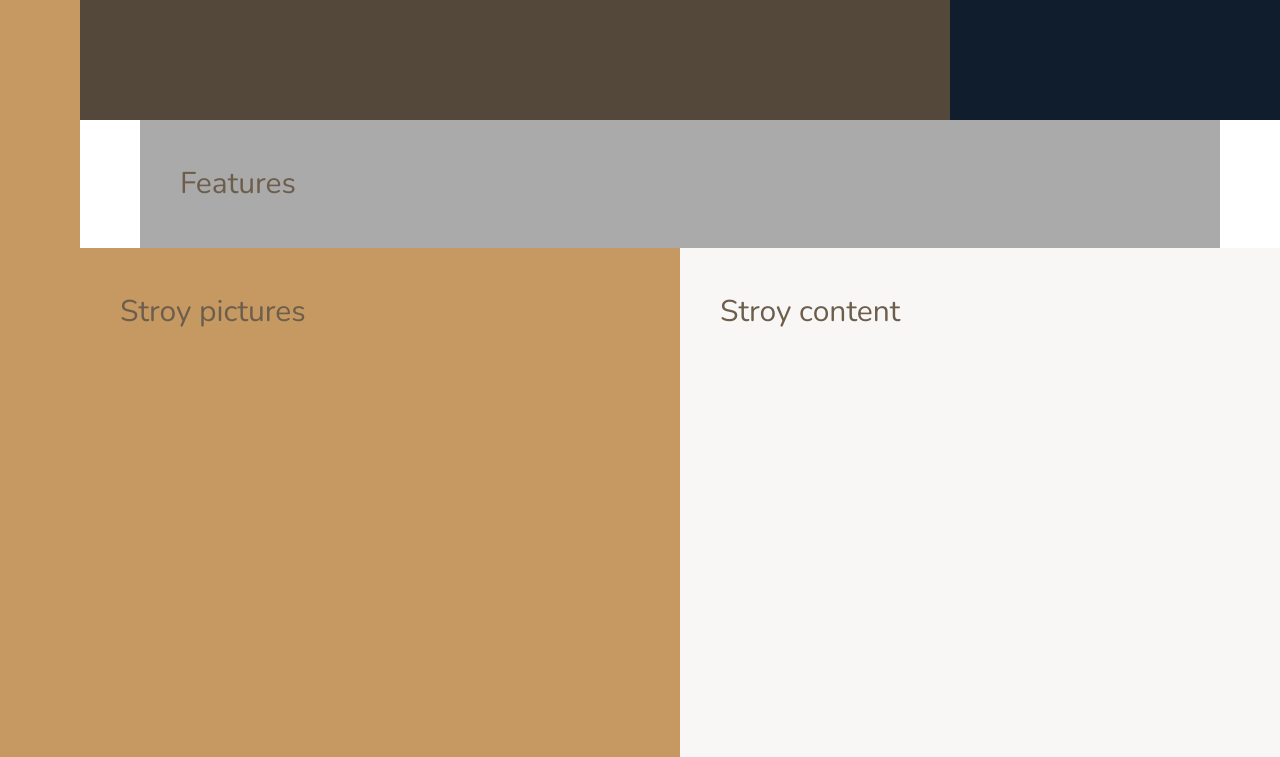
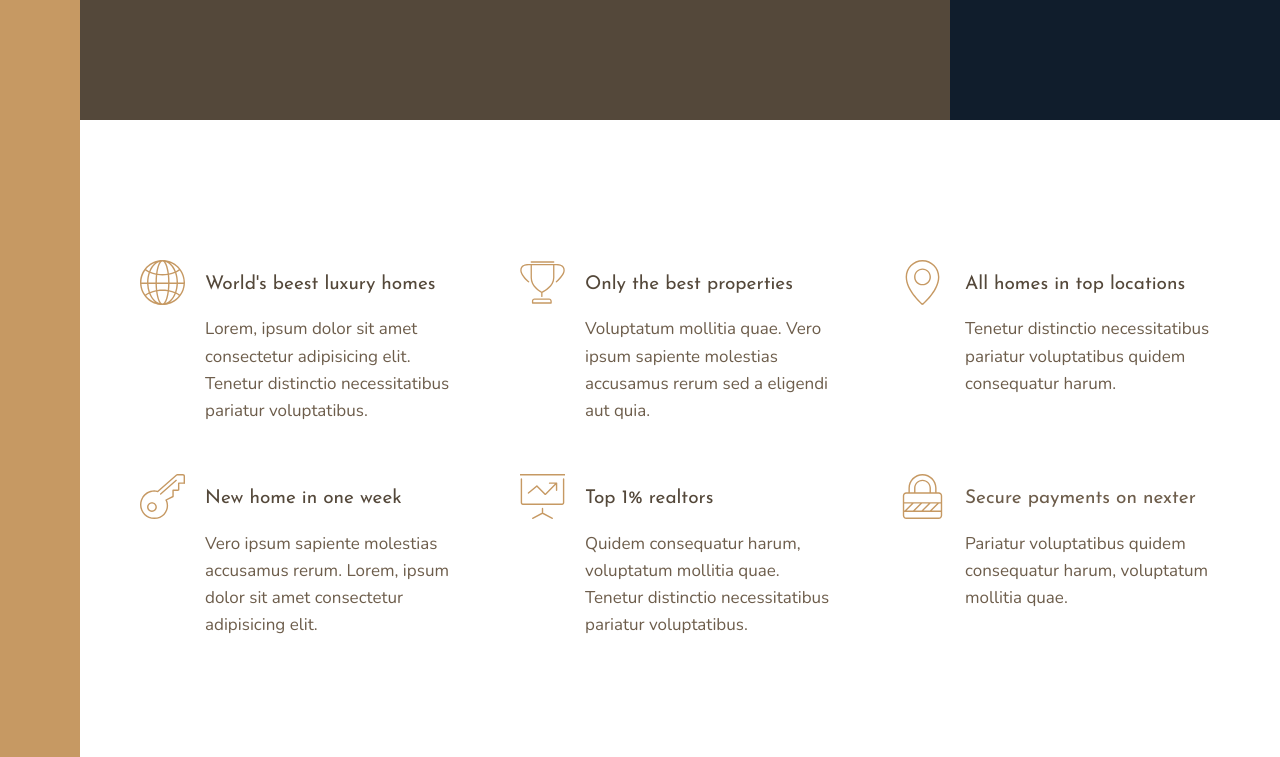
Before and after one commit to PoMkaNik/nexter, a website: page index.html in a window 1280 px wide. Shown: the part 520-1277 px from the top of the page. Drawn offline with nearby package versions, Linux system fonts and the light colour scheme.

Commit message:
features section added

```diff
--- a/index.html
+++ b/index.html
@@ -27,7 +27,65 @@
     </div>
 
     <section class="features">
-        Features
+        <div class="feature">
+            <svg class="feature__icon">
+                <use xlink:href="img/sprite.svg#icon-global"></use>
+            </svg>
+            <h4 class="heading-4 heading-4--dark">
+                World's beest luxury homes
+            </h4>
+            <p class="feature__text">Lorem, ipsum dolor sit amet consectetur adipisicing elit. Tenetur distinctio
+                necessitatibus pariatur
+                voluptatibus.</p>
+        </div>
+        <div class="feature">
+            <svg class="feature__icon">
+                <use xlink:href="img/sprite.svg#icon-trophy"></use>
+            </svg>
+            <h4 class="heading-4 heading-4--dark">
+                Only the best properties
+            </h4>
+            <p class="feature__text">Voluptatum mollitia quae. Vero ipsum sapiente molestias accusamus rerum sed a
+                eligendi aut quia.</p>
+        </div>
+        <div class="feature">
+            <svg class="feature__icon">
+                <use xlink:href="img/sprite.svg#icon-map-pin"></use>
+            </svg>
+            <h4 class="heading-4 heading-4--dark">
+                All homes in top locations
+            </h4>
+            <p class="feature__text">Tenetur distinctio necessitatibus pariatur voluptatibus quidem consequatur harum.
+            </p>
+        </div>
+        <div class="feature">
+            <svg class="feature__icon">
+                <use xlink:href="img/sprite.svg#icon-key"></use>
+            </svg>
+            <h4 class="heading-4 heading-4--dark">
+                New home in one week
+            </h4>
+            <p class="feature__text">Vero ipsum sapiente molestias accusamus rerum. Lorem, ipsum dolor sit amet
+                consectetur adipisicing elit.</p>
+        </div>
+        <div class="feature">
+            <svg class="feature__icon">
+                <use xlink:href="img/sprite.svg#icon-presentation"></use>
+            </svg>
+            <h4 class="heading-4 heading-4--dark">
+                Top 1% realtors
+            </h4>
+            <p class="feature__text">Quidem consequatur harum, voluptatum mollitia quae. Tenetur distinctio necessitatibus pariatur voluptatibus.</p>
+        </div>
+        <div class="feature">
+            <svg class="feature__icon">
+                <use xlink:href="img/sprite.svg#icon-lock"></use>
+            </svg>
+            <h4 class="heading-4">
+                Secure payments on nexter
+            </h4>
+            <p class="feature__text">Pariatur voluptatibus quidem consequatur harum, voluptatum mollitia quae.</p>
+        </div>
     </section>
 
     <div class="story__pictures">
--- a/sass/_base.scss
+++ b/sass/_base.scss
@@ -41,9 +41,4 @@ body {
     [sidebar-start] 8rem [sidebar-end full-start] minmax(6rem, 1fr)
     [center-start] repeat(8, [col-start] minmax(min-content, 14rem) [col-end])
     [center-end] minmax(6rem, 1fr) [full-end];
-
-  & > * {
-    padding: 40px;
-    font-size: 3rem;
-  }
 }
--- a/sass/_features.scss
+++ b/sass/_features.scss
@@ -1,5 +1,29 @@
 .features {
-  background-color: $color-grey-light-2;
   grid-column: center-start / center-end;
 
+  margin: 15rem 0;
+
+  display: grid;
+  grid-template-columns: repeat(auto-fit, minmax(25rem, 1fr));
+  grid-gap: 6rem;
+  align-items: start;
 }
+
+.feature {
+  display: grid;
+  grid-template-columns: min-content 1fr;
+  grid-row-gap: 1.5rem;
+  grid-column-gap: 2rem;
+
+  &__icon {
+    fill: $color-primary;
+    width: 4.5rem;
+    height: 4.5rem;
+    grid-row: 1 / span 2;
+    transform: translateY(-1rem);
+  }
+
+  &__text {
+    font-size: 1.7rem;
+  }
+}
--- a/sass/_typography.scss
+++ b/sass/_typography.scss
@@ -0,0 +1,29 @@
+%heading {
+  font-family: $font-display;
+  font-weight: 400;
+}
+
+.heading-1 {
+  @extend %heading;
+}
+
+.heading-2 {
+  @extend %heading;
+}
+
+.heading-3 {
+  @extend %heading;
+}
+
+.heading-4 {
+  @extend %heading;
+  font-size: 1.9rem;
+
+  &--light {
+    color: $color-grey-light-1;
+  }
+
+  &--dark {
+    color: $color-grey-dark-1;
+  }
+}
```
Also changed, not shown: css/style.css.
